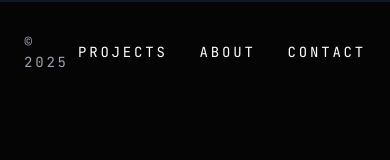
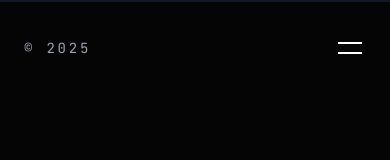
Before and after one commit to NithinBairoju/Portfolio-website, a React (Vite) app: page / in a window 390 px wide. Shown: the top 160 px of the page. Built offline with nearby package versions, Linux system fonts and the light colour scheme.

Commit message:
fixed nav bar and [hilosophy

```diff
--- a/src/sections/Hero.jsx
+++ b/src/sections/Hero.jsx
@@ -1,9 +1,10 @@
-import React, { useEffect } from 'react';
+import React, { useEffect, useState } from 'react';
 import { motion, useScroll, useTransform, useSpring, useMotionValue } from 'framer-motion';
 import { ArrowDown, Linkedin, Github, FileText } from 'lucide-react';
 import heroImage from '../assets/hero_image.png';
 
 const Hero = () => {
+  const [isMenuOpen, setIsMenuOpen] = useState(false);
   // Scroll Animation for Text
   const { scrollY } = useScroll();
   const textX = useTransform(scrollY, [0, 1000], ["0%", "-50%"]);
@@ -40,12 +41,64 @@ const Hero = () => {
       {/* Top Nav */}
       <nav className="flex justify-between items-center z-50 relative">
         <span className="font-mono text-sm tracking-widest uppercase text-gray-400">© 2025</span>
-        <div className="flex gap-8 font-mono text-sm tracking-widest uppercase">
-          <a href="#work" className="hover:text-primary-lime transition-colors">Projects</a>
+
+        {/* Desktop Navigation */}
+        <div className="hidden md:flex gap-8 font-mono text-sm tracking-widest uppercase">
+          <a href="#projects" className="hover:text-primary-lime transition-colors">Projects</a>
           <a href="#story" className="hover:text-primary-lime transition-colors">About</a>
           <a href="#contact" className="hover:text-primary-lime transition-colors">Contact</a>
         </div>
+
+        {/* Mobile Hamburger Button */}
+        <button
+          onClick={() => setIsMenuOpen(!isMenuOpen)}
+          className="md:hidden relative w-8 h-8 flex flex-col justify-center items-center z-50"
+          aria-label="Toggle menu"
+        >
+          <span
+            className={`block w-6 h-0.5 bg-white transition-all duration-300 ${
+              isMenuOpen ? 'rotate-45 translate-y-0.5' : '-translate-y-1'
+            }`}
+          ></span>
+          <span
+            className={`block w-6 h-0.5 bg-white transition-all duration-300 ${
+              isMenuOpen ? '-rotate-45 -translate-y-0.5' : 'translate-y-1'
+            }`}
+          ></span>
+        </button>
       </nav>
+
+      {/* Mobile Menu Overlay */}
+      <motion.div
+        initial={{ x: '100%' }}
+        animate={{ x: isMenuOpen ? 0 : '100%' }}
+        transition={{ type: 'tween', duration: 0.3 }}
+        className="fixed inset-0 bg-blue-600 z-40 md:hidden flex flex-col items-center justify-center"
+      >
+        <div className="flex flex-col gap-8 text-center">
+          <a
+            href="#projects"
+            onClick={() => setIsMenuOpen(false)}
+            className="text-white font-mono text-2xl tracking-widest uppercase hover:text-primary-lime transition-colors"
+          >
+            Projects
+          </a>
+          <a
+            href="#story"
+            onClick={() => setIsMenuOpen(false)}
+            className="text-white font-mono text-2xl tracking-widest uppercase hover:text-primary-lime transition-colors"
+          >
+            About
+          </a>
+          <a
+            href="#contact"
+            onClick={() => setIsMenuOpen(false)}
+            className="text-white font-mono text-2xl tracking-widest uppercase hover:text-primary-lime transition-colors"
+          >
+            Contact
+          </a>
+        </div>
+      </motion.div>
 
       {/* Main Content - Layered Layout */}
       <div className="flex-1 relative flex items-center justify-center mt-10 md:mt-0 overflow-hidden">
--- a/src/sections/Philosophy.jsx
+++ b/src/sections/Philosophy.jsx
@@ -51,7 +51,7 @@ const Philosophy = () => {
           {principles.map((principle, index) => (
             <div
               key={index}
-              className="group relative p-12 border-r border-b border-gray-800 hover:bg-gray-900/30 transition-colors duration-500"
+              className="group relative p-6 md:p-12 border-r border-b border-gray-800 hover:bg-gray-900/30 transition-colors duration-500"
             >
               <div className="flex flex-col h-full justify-between gap-12">
 
@@ -60,10 +60,10 @@ const Philosophy = () => {
                   <span className="block font-outfit font-bold text-6xl text-transparent stroke-text mb-8 opacity-30 group-hover:opacity-100 group-hover:text-primary-lime group-hover:stroke-text-none transition-all duration-500">
                     {principle.id}
                   </span>
-                  <h3 className="text-4xl md:text-5xl font-outfit font-bold leading-none mb-2">
+                  <h3 className="text-2xl sm:text-3xl md:text-4xl lg:text-5xl font-outfit font-bold leading-none mb-2 break-words">
                     {principle.title}
                   </h3>
-                  <h3 className="text-4xl md:text-5xl font-outfit font-bold leading-none text-gray-600 group-hover:text-white transition-colors duration-500">
+                  <h3 className="text-2xl sm:text-3xl md:text-4xl lg:text-5xl font-outfit font-bold leading-none text-gray-600 group-hover:text-white transition-colors duration-500 break-words">
                     {principle.subtitle}
                   </h3>
                 </div>
@@ -71,7 +71,7 @@ const Philosophy = () => {
                 {/* Bottom: Description */}
                 <div className="relative">
                   <div className="w-12 h-[1px] bg-primary-lime mb-6 transform origin-left scale-x-0 group-hover:scale-x-100 transition-transform duration-500"></div>
-                  <p className="text-gray-400 font-light text-lg leading-relaxed max-w-md group-hover:text-gray-300 transition-colors">
+                  <p className="text-gray-400 font-light text-sm md:text-base lg:text-lg leading-relaxed max-w-md group-hover:text-gray-300 transition-colors">
                     {principle.description}
                   </p>
                 </div>
```
